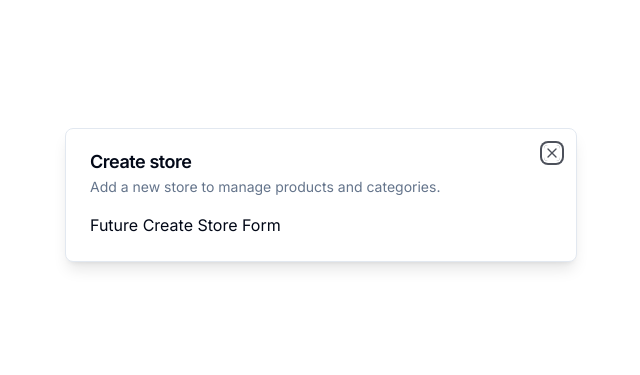
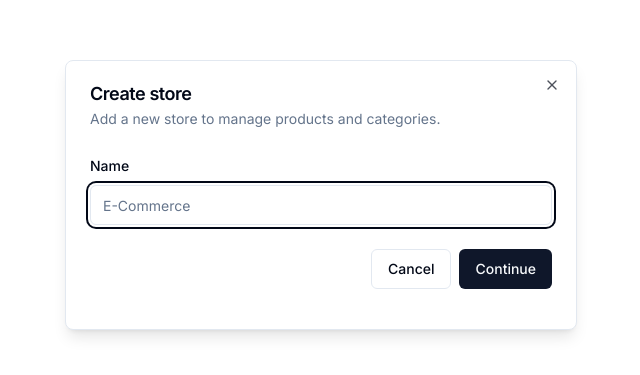
Before and after one commit to TheoEwzZer/ecommerce-admin, a Next.js app: page / in a window 1280 px wide. Shown: the part 205-580 px from the top of the page, without its empty margins (319-959 px from the left). Built offline with nearby package versions, Linux system fonts and the light colour scheme.

Commit message:
feat: add form to create store in StoreModal component

```diff
--- a/components/modals/store-modal.tsx
+++ b/components/modals/store-modal.tsx
@@ -2,11 +2,55 @@
 
 import { ReactElement } from "react";
 
+import * as z from "zod";
+import {
+  ControllerFieldState,
+  ControllerRenderProps,
+  UseFormReturn,
+  UseFormStateReturn,
+  useForm,
+} from "react-hook-form";
+import { zodResolver } from "@hookform/resolvers/zod";
+
 import { useStoreModal, useStoreModalStore } from "@/hooks/use-store-modal";
-import { Modal } from "../ui/modal";
+import { Modal } from "@/components/ui/modal";
+import {
+  Form,
+  FormControl,
+  FormField,
+  FormItem,
+  FormLabel,
+  FormMessage,
+} from "@/components/ui/form";
+import { Input } from "@/components/ui/input";
+import { Button } from "@/components/ui/button";
+
+const formSchema: z.ZodObject<
+  { name: z.ZodString },
+  "strip",
+  z.ZodTypeAny,
+  { name: string },
+  { name: string }
+> = z.object({
+  name: z.string().min(1),
+});
 
 export function StoreModal(): ReactElement {
   const StoreModal: useStoreModalStore = useStoreModal();
+
+  const form: UseFormReturn<{ name: string }, any, undefined> = useForm<
+    z.infer<typeof formSchema>
+  >({
+    resolver: zodResolver(formSchema),
+    defaultValues: {
+      name: "",
+    },
+  });
+
+  const onSubmit = async (values: z.infer<typeof formSchema>) => {
+    console.log(values);
+    // TODO: Create Store
+  };
 
   return (
     <Modal
@@ -15,7 +59,45 @@ export function StoreModal(): ReactElement {
       isOpen={StoreModal.isOpen}
       onClose={StoreModal.onClose}
     >
-      Future Create Store Form
+      <div>
+        <div className="space-y-4 py-2 pb-4">
+          <Form {...form}>
+            <form onSubmit={form.handleSubmit(onSubmit)}>
+              <FormField
+                control={form.control}
+                name="name"
+                render={({
+                  field,
+                }: {
+                  field: ControllerRenderProps<{ name: string }, "name">;
+                  fieldState: ControllerFieldState;
+                  formState: UseFormStateReturn<{ name: string }>;
+                }): ReactElement => (
+                  <FormItem>
+                    <FormLabel>Name</FormLabel>
+                    <FormControl>
+                      <Input
+                        placeholder="E-Commerce"
+                        {...field}
+                      />
+                    </FormControl>
+                    <FormMessage />
+                  </FormItem>
+                )}
+              />
+              <div className="pt-6 space-x-2 flex items-center justify-end w-full">
+                <Button
+                  variant="outline"
+                  onClick={StoreModal.onClose}
+                >
+                  Cancel
+                </Button>
+                <Button type="submit">Continue</Button>
+              </div>
+            </form>
+          </Form>
+        </div>
+      </div>
     </Modal>
   );
 }
```
